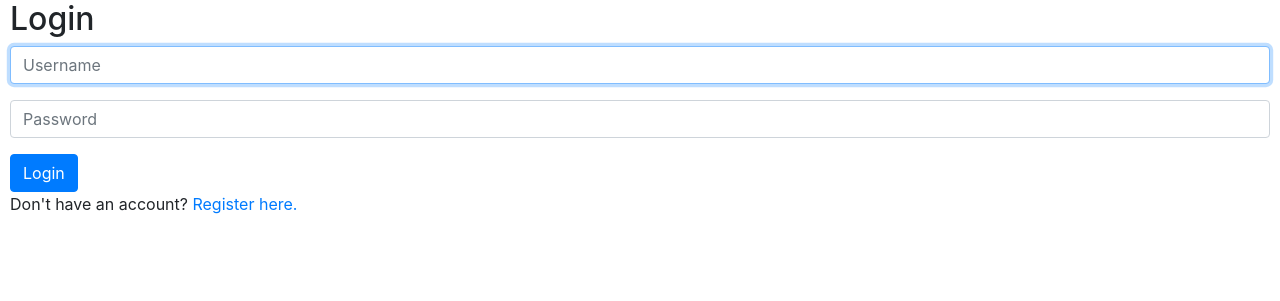
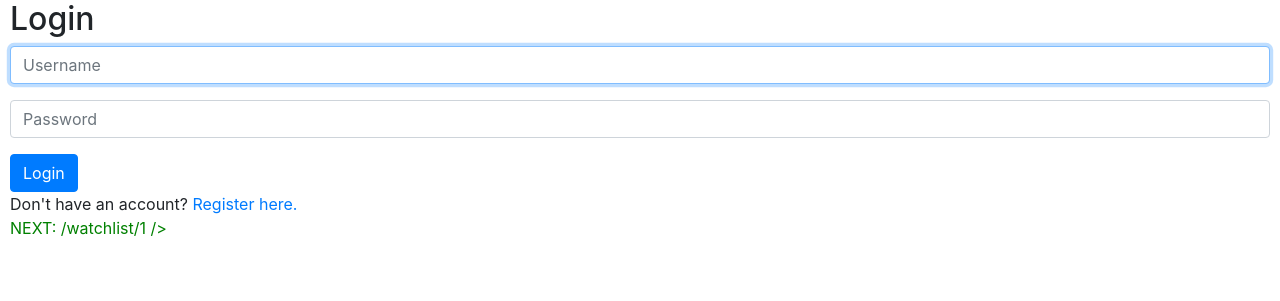
Before and after one commit to ruadh/CSCI-E-33a_Project2, a Django app: page /login?next=/watchlist/1 in a window 1280 px wide. Shown: the part 163-464 px from the top of the page. Run offline with Django 3.2, Linux system fonts and the light colour scheme; some libraries are stand-ins or nearby versions.

Commit message:
added support for 'next' URL in the login form

```diff
--- a/commerce/auctions/templates/auctions/listing.html
+++ b/commerce/auctions/templates/auctions/listing.html
@@ -29,6 +29,7 @@
 {% else %}
     <!-- Prompt user to bid on active auction or login -->
     {% if listing.is_active %}
+        <!-- TO DO:  replace is_authenticated with @login_required -->
         {% if user.is_authenticated %}
             <!-- Allow logged-in users to add the listing to watchlist -->
             {% if message %}
@@ -60,7 +61,4 @@
 
 {% endif %}
 
-
-
-
 {% endblock %}
--- a/commerce/auctions/templates/auctions/login.html
+++ b/commerce/auctions/templates/auctions/login.html
@@ -16,9 +16,13 @@
         <div class="form-group">
             <input class="form-control" type="password" name="password" placeholder="Password">
         </div>
+        <!-- CITATION:  passing next as a form input based on https://stackoverflow.com/a/21693784 -->
+        <input type="hidden" name="next" value="{{ request.GET.next }}" />
         <input class="btn btn-primary" type="submit" value="Login">
     </form>
 
     Don't have an account? <a href="{% url 'register' %}">Register here.</a>
 
+    <p class="dev">NEXT:  {{ request.GET.next }} /></p>
+
 {% endblock %}
--- a/commerce/auctions/views.py
+++ b/commerce/auctions/views.py
@@ -4,8 +4,8 @@ from django.http import HttpResponse, HttpResponseRedirect
 from django.shortcuts import render
 from django.urls import reverse
 from .models import User, Listing, Category, Bid, Comment, WatchlistItem
-from .models import User
 from django.db.models import Max
+from django.contrib.auth.decorators import login_required
 
 def index(request):
     return render(request, 'auctions/index.html', {'listings': Listing.objects.all()})
@@ -18,11 +18,16 @@ def login_view(request):
         username = request.POST['username']
         password = request.POST['password']
         user = authenticate(request, username=username, password=password)
+        next = request.POST['next']
 
         # Check if authentication successful
         if user is not None:
             login(request, user)
-            return HttpResponseRedirect(reverse('index'))
+            # CITATION:  'next' approach adapted from:  https://stackoverflow.com/a/21693784
+            if next:
+                return HttpResponseRedirect(request.POST.get('next'))
+            else:
+                return HttpResponseRedirect(reverse('index'))
         else:
             return render(request, 'auctions/login.html', {
                 'message': 'Invalid username and/or password.'
@@ -78,8 +83,13 @@ def listing_view(request, listing_id):
     })
 
 
-# Add an item to the user's watch list
+# Add an item to the user's watchlist
+# NOTE:  I chose to allow users to add their own listings to their watch lists, since
+#           the spec doesn't call for any other place for owners to track their own listings.
+#        I also chose to allow users to watchlist closed auctions, since they may want to shop for
+#           or list something similar in the future.  (ex: eBay lets you track/search for sold items)
 
+@login_required
 def watchlist_add(request, listing_id):
     try:
         item = WatchlistItem(listing=Listing.objects.get(pk=listing_id), watcher=request.user)
@@ -110,6 +120,7 @@ def watchlist_add(request, listing_id):
 
 # Remove an item from the user's watch list
 
+@login_required
 def watchlist_remove(request, listing_id):
     try:
         item = WatchlistItem.objects.get(listing=Listing.objects.get(pk=listing_id), watcher=request.user)
--- a/commerce/commerce/settings.py
+++ b/commerce/commerce/settings.py
@@ -120,3 +120,8 @@ USE_TZ = True
 # https://docs.djangoproject.com/en/3.0/howto/static-files/
 
 STATIC_URL = '/static/'
+
+
+# Login URL added 3/1/2021 Jess Reed to support @login_required decorator
+
+LOGIN_URL = '/login'
```
